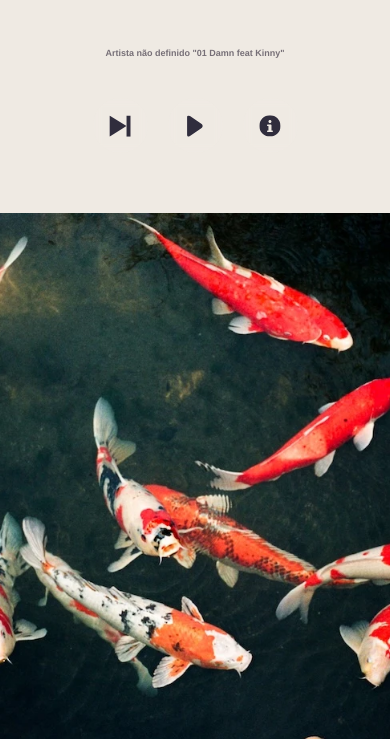
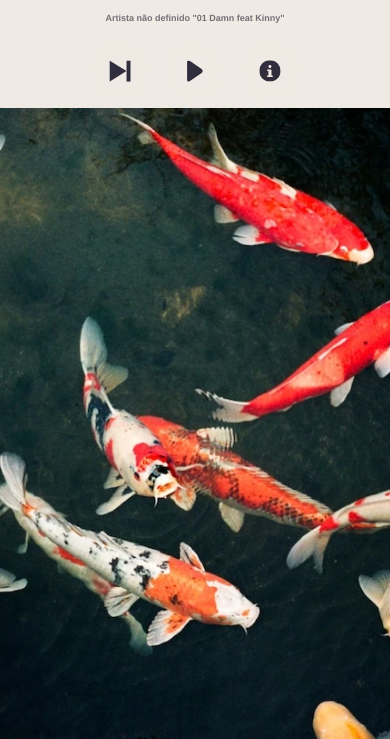
Before and after one commit to DeepDevPro/radio-importante-pwa, a website built with Vite: page index.html in a window 390 px wide. Shown: the part 105-844 px from the top of the page. Built offline with nearby package versions, Linux system fonts and the light colour scheme; no server answers.

Commit message:
feat: juntar elementos mobile e posicionar 30px acima da imagem

```diff
--- a/index.html
+++ b/index.html
@@ -503,12 +503,15 @@
         /* Container dos controles com fundo claro no topo */
         .player-container {
           padding: 15px 15px 0 15px; /* Remove padding-bottom para imagem colar no fundo */
+          padding-top: 0; /* Remove padding-top para controlar posição via justify-content */
           background: #EFEAE3;
           flex-shrink: 0;
           width: 100%;
           height: 100%;
           display: flex;
           flex-direction: column;
+          justify-content: flex-end; /* Empurra conteúdo para o final (próximo da imagem) */
+          padding-bottom: 30px; /* 30px acima da imagem */
         }
 
         /* Imagem edge-to-edge na parte de baixo com respiro no topo */
@@ -516,7 +519,7 @@
           width: 100vw;
           height: auto;
           flex: 1; /* Preenche espaço restante após controles */
-          margin: 30px 0 0 0; /* 30px de respiro no topo, colada no fundo */
+          margin: 0; /* Remove margin para controles ficarem mais próximos */
           margin-left: -15px; /* Compensa padding do player-container */
           left: 0;
           transform: none;
@@ -533,7 +536,22 @@
         object-fit: cover;
         object-position: center top;
         display: block;
-      }        .btn-play, .btn-next, .btn-info {
+      }
+
+        /* Juntar elementos e trazer mais pra baixo */
+        .artwork {
+          margin-bottom: 10px; /* Reduzido de 30px */
+        }
+
+        .track-info {
+          margin-bottom: 10px; /* Reduzido de 30px */
+        }
+
+        .controls {
+          margin-bottom: 10px; /* Reduzido de 30px */
+        }
+
+        .btn-play, .btn-next, .btn-info {
           width: 55px;
           height: 55px;
           font-size: 22px;
```
Also changed, not shown: prod_index.html (+20 -2 lines), staging_index.html (+20 -2 lines).
